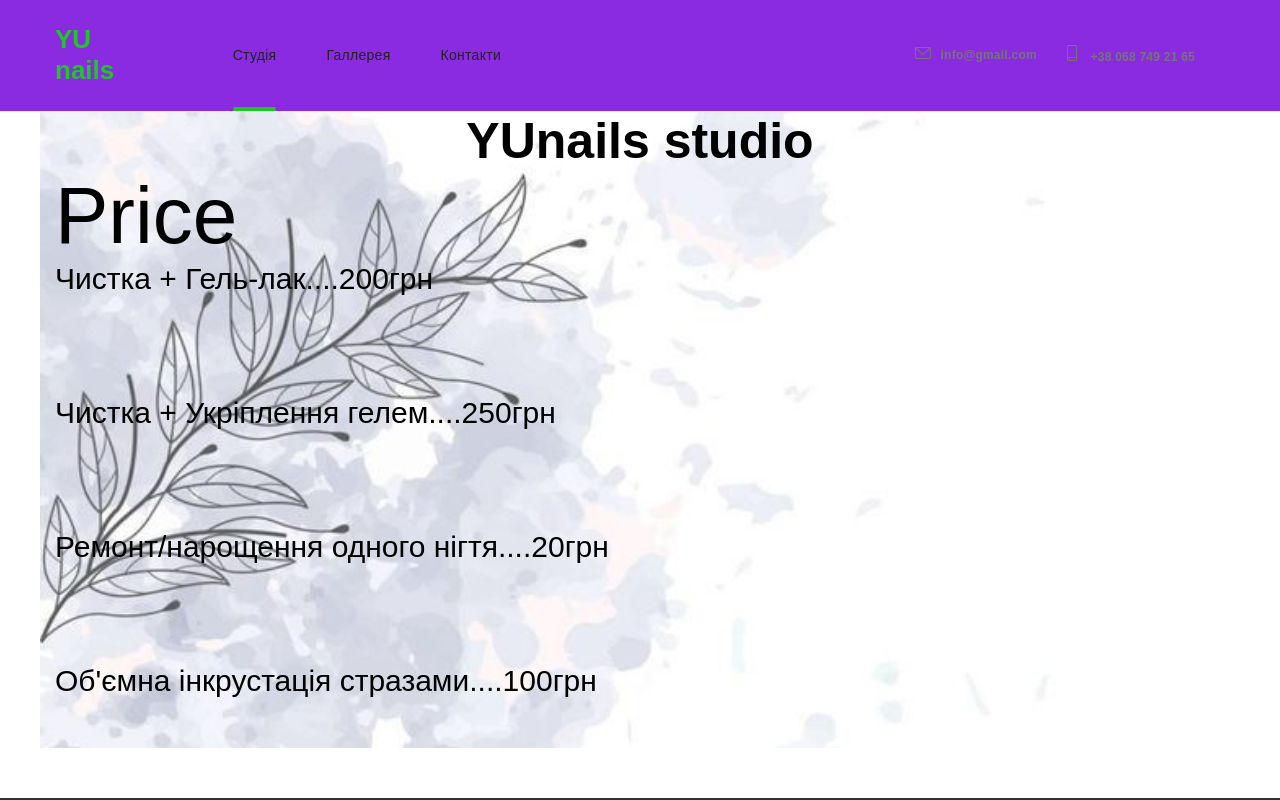
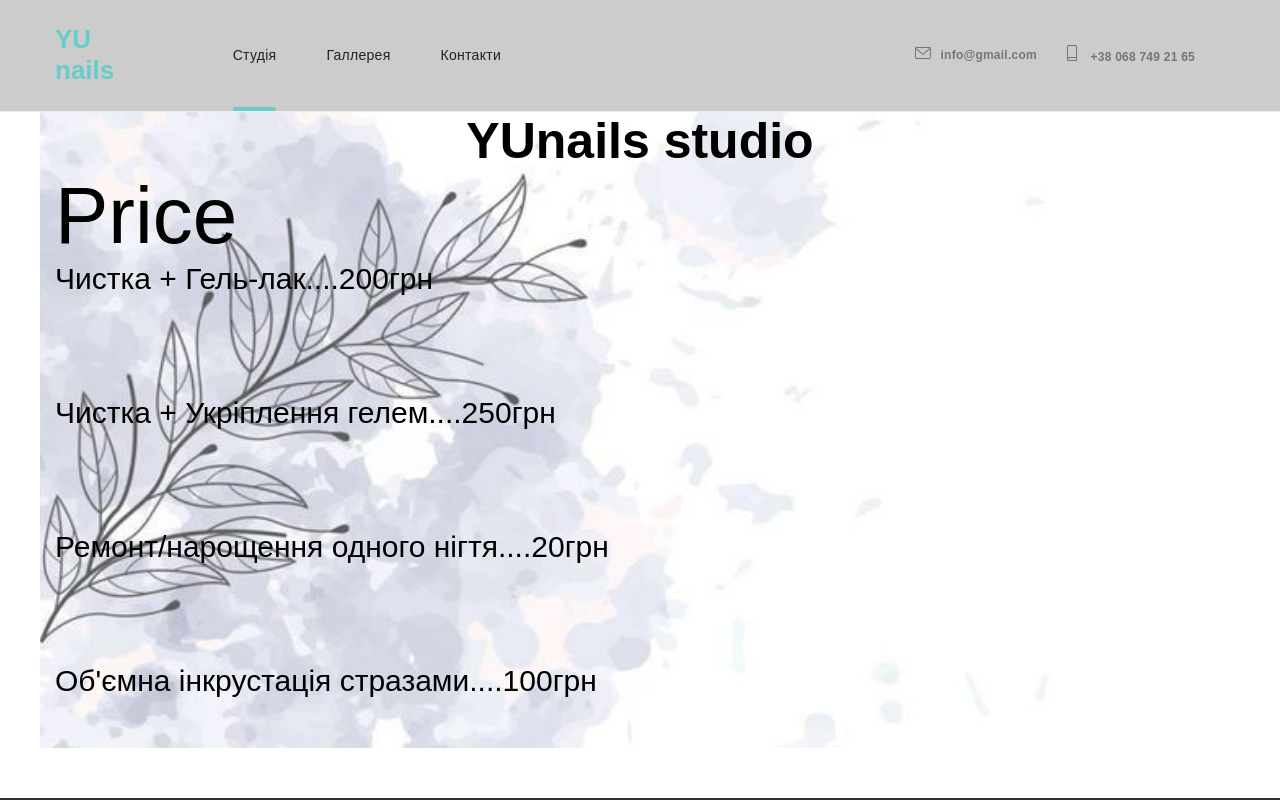
Before and after one commit to Wh1ter/YUnails_HTML_CSS-TEST, a website: page index.html in a window 1280 px wide. Shown: the top 800 px of the page. Drawn offline with nearby package versions, Linux system fonts and the light colour scheme; a web font is replaced by a local one.

Commit message:
Color change

```diff
--- a/sass/components/_header.scss
+++ b/sass/components/_header.scss
@@ -3,7 +3,7 @@
   padding-top: 15px;
   padding-bottom: 15px;
   border-bottom: 1px solid #ececec;
-    background-color: blueviolet;
+  background-color: #cccccc;
 
   &-container {
     @media screen and (max-width: 767px) {
@@ -35,7 +35,7 @@
   display: inline-block;
 
   &::after {
-      content: '';
+    content: "";
     position: absolute;
     display: block;
     height: 4px;
@@ -204,7 +204,7 @@
   }
 }
 
-  @media screen and (min-width:768px){
+@media screen and (min-width: 768px) {
   .header {
     padding-top: 21px;
     padding-bottom: 21px;
@@ -231,9 +231,8 @@
       display: flex;
       align-items: center;
 
-        &-item:not(:last-child){
+      &-item:not(:last-child) {
         margin-right: 50px;
-
       }
 
       &-link {
@@ -250,12 +249,12 @@
       line-height: 1.142;
     }
   }
-    .logo-link{
+  .logo-link {
     margin-right: 88px;
   }
 }
 
-  @media screen and (min-width:1200px){
+@media screen and (min-width: 1200px) {
   .header {
     padding-top: 24px;
     padding-bottom: 25px;
@@ -270,7 +269,7 @@
     line-height: 1.142;
   }
 
-    &-list-link-header:not(:last-child){
+  &-list-link-header:not(:last-child) {
     margin-right: 30px;
   }
 }
@@ -279,10 +278,9 @@
   margin-right: 93px;
 }
 
-  @media screen and (min-width:1200px){
+@media screen and (min-width: 1200px) {
   .address {
-
-      &-list-link-header{
+    &-list-link-header {
       margin-right: 30px;
     }
 
@@ -297,7 +295,7 @@
   font-style: normal;
   font-weight: 700;
   font-size: 26px;
-    color: #1dc725;
+  color: $accent-color;
 }
 
 .logo-color-header {
@@ -305,5 +303,5 @@
   font-style: normal;
   font-weight: 700;
   font-size: 26px;
-    color: #1dc725;
+  color: $accent-color;
 }
--- a/sass/utils/_variables.scss
+++ b/sass/utils/_variables.scss
@@ -1,5 +1,5 @@
-$accent-color: #1dc725;
-$main-font: 'Roboto', sans-serif;
-$secondary-font: 'Stick No Bills', sans-serif;
+$accent-color: #66cccc;
+$main-font: "Roboto", sans-serif;
+$secondary-font: "Stick No Bills", sans-serif;
 $title-color: #212121;
 $subtitle-color: #757575;
```
Also changed, not shown: sass/main.css, 2 other files. Lines whose indentation alone changed are shown as unchanged.
